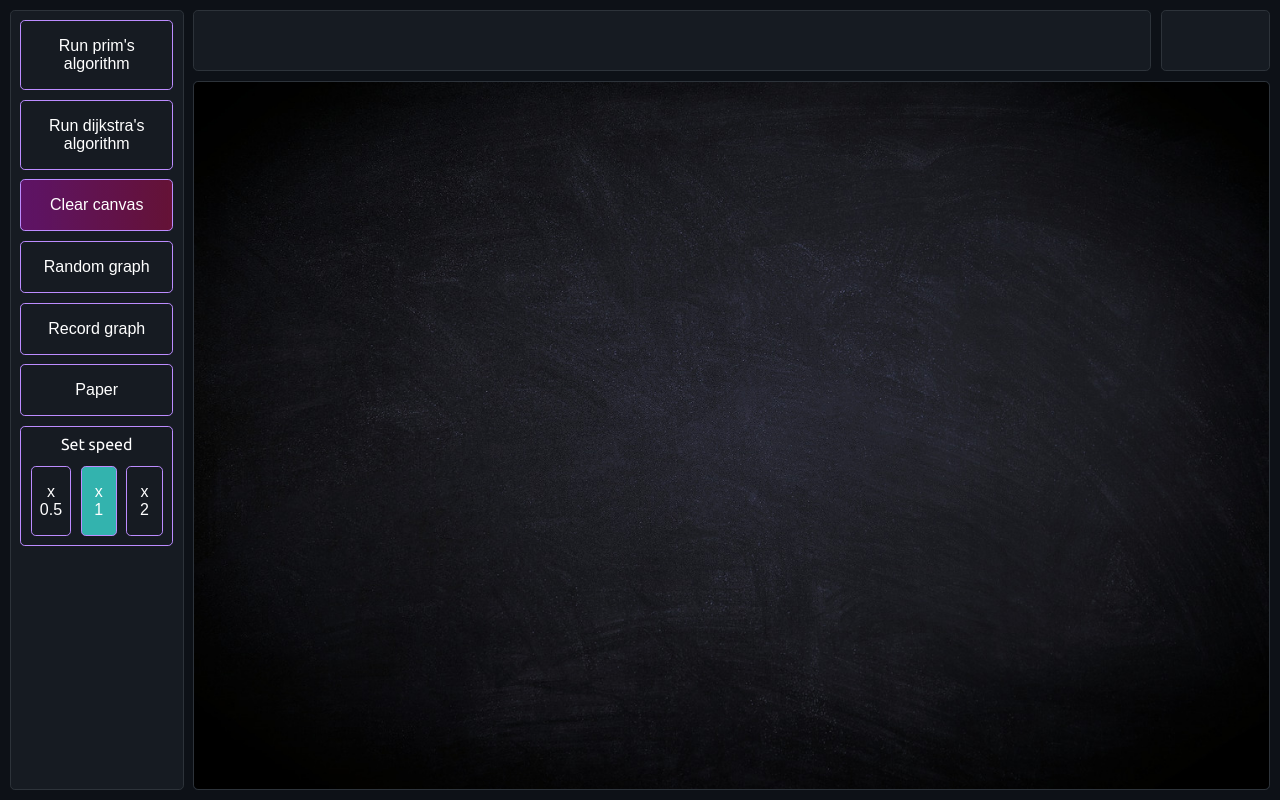
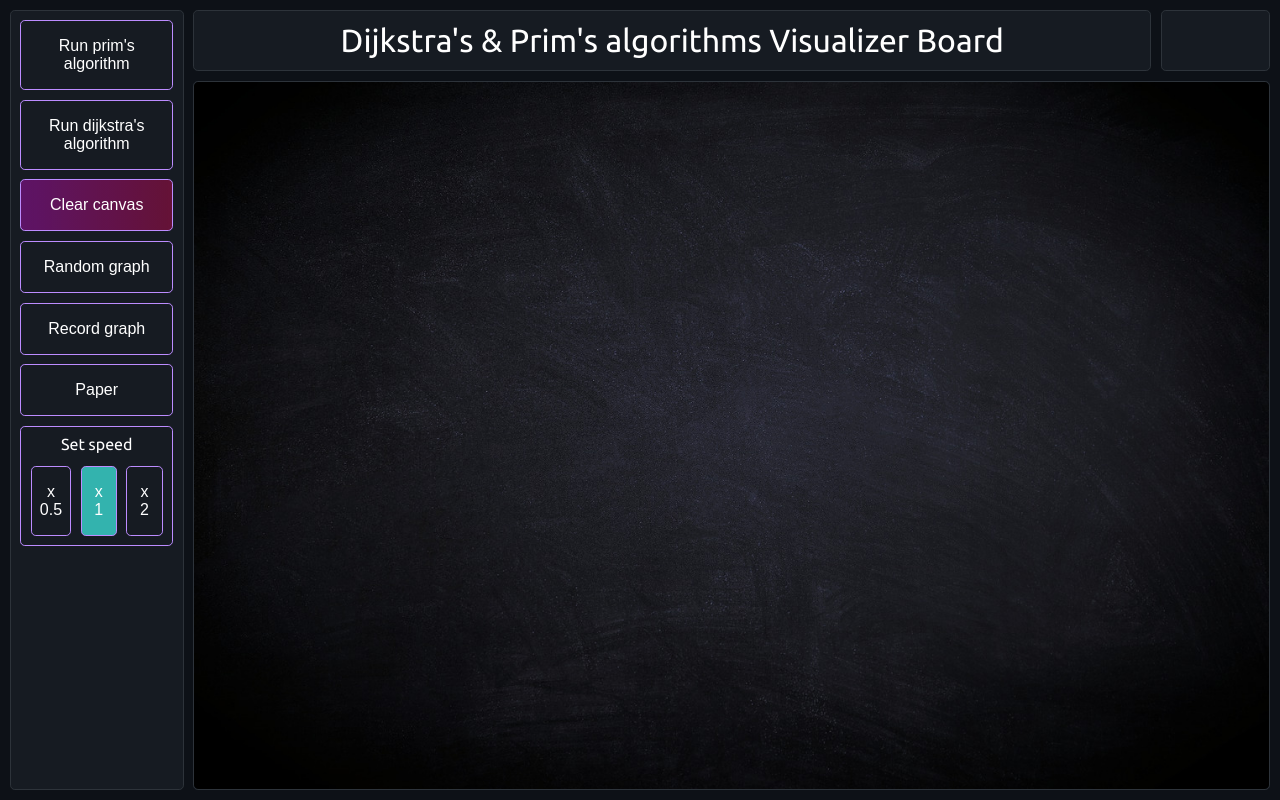
Before and after one commit to adiletbaimyrza/dijkstra-prim-visualization, a React (Vite) app in the folder dijkstra-prim-visualization/: page / in a window 1280 px wide. Built offline with nearby package versions, Linux system fonts and the light colour scheme.

Commit message:
Update Title component to display Dijkstra's & Prim's algorithms Visualizer Board

```diff
--- a/dijkstra-prim-visualization/src/components/Title/Title.jsx
+++ b/dijkstra-prim-visualization/src/components/Title/Title.jsx
@@ -1,7 +1,11 @@
 import styles from "./Title.module.css";
 
 const Title = () => {
-  return <div className={styles.title}></div>;
+  return (
+    <div className={styles.title}>
+      Dijkstra's & Prim's algorithms Visualizer Board
+    </div>
+  );
 };
 
 export default Title;
--- a/dijkstra-prim-visualization/src/components/Title/Title.module.css
+++ b/dijkstra-prim-visualization/src/components/Title/Title.module.css
@@ -3,4 +3,9 @@
   background-color: #161b22;
   border: 1px solid #2d333a;
   margin: 0.6rem 0 0 0;
+  color: white;
+  font-size: 2rem;
+  display: flex;
+  align-items: center;
+  justify-content: center;
 }/*# sourceMappingURL=Title.module.css.map */
--- a/dijkstra-prim-visualization/src/components/Title/Title.module.scss
+++ b/dijkstra-prim-visualization/src/components/Title/Title.module.scss
@@ -3,4 +3,10 @@
   background-color: #161b22;
   border: 1px solid #2d333a;
   margin: 0.6rem 0 0 0;
+
+  color: white;
+  font-size: 2rem;
+  display: flex;
+  align-items: center;
+  justify-content: center;
 }
```
Also changed, not shown: 1 other file (tests, documents, lock files or other folders).
